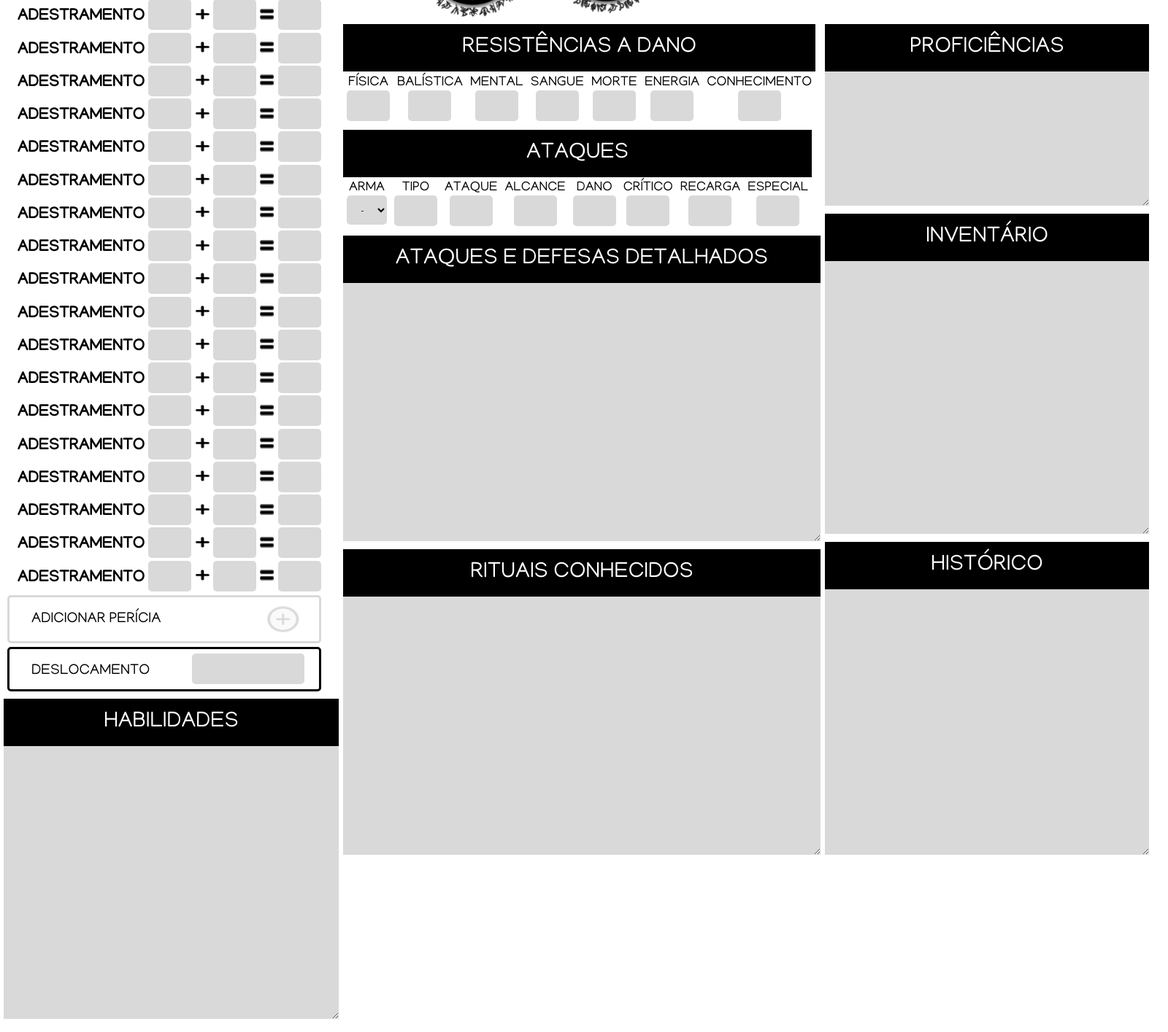
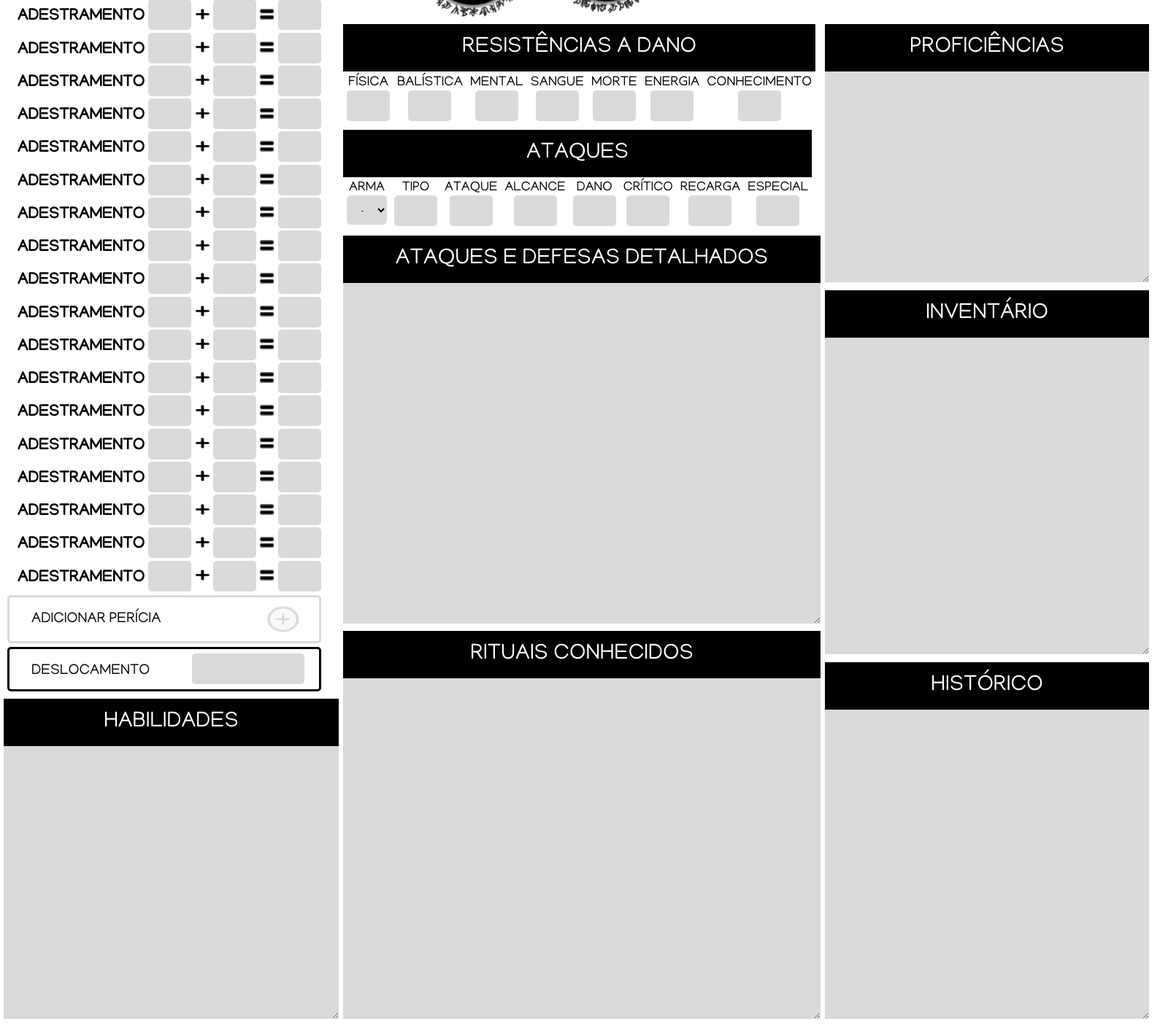
Before and after one commit to AmandaTSantos18/projeto-rpg, a PHP site: page /ficha.html in a window 1600 px wide. Shown: the part 667-2082 px from the top of the page at 73% size. Run offline with PHP 8.4, Linux system fonts and the light colour scheme; some web fonts are replaced.

Commit message:
Update estiloficha.css

```diff
--- a/css/estiloficha.css
+++ b/css/estiloficha.css
@@ -253,7 +253,7 @@ h4
 
 .at
 {
-    height: 350px;
+    height: 463px;
 }
 
 .proficiencias
@@ -265,38 +265,38 @@ h4
 
 .prof
 {
-    height: 180px;
+    height: 285px;
 }
 
 .rituais
 {
     position: absolute;
-    top: 1420px;
+    top: 1532px;
     left: 470px;
 }
 
 .historico
 {
     position: absolute;
-    top: 1410px;
+    top: 1575px;
     left: 1130px;
 }
 
 .his
 {
-    height: 360px;
+    height: 420px;
 }
 
 .inventario
 {
     position: absolute;
-    top: 960px;
+    top: 1065px;
     left: 1130px;
 }
 
 .inv
 {
-    height: 370px;
+    height: 430px;
 }
 
 .habilidades
```
